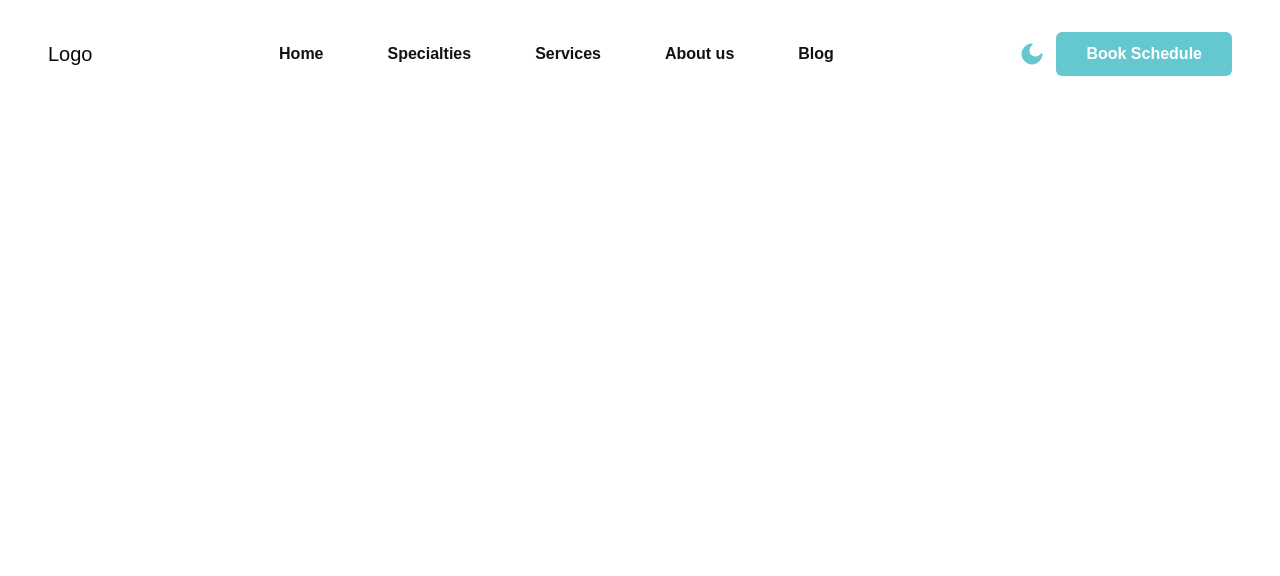
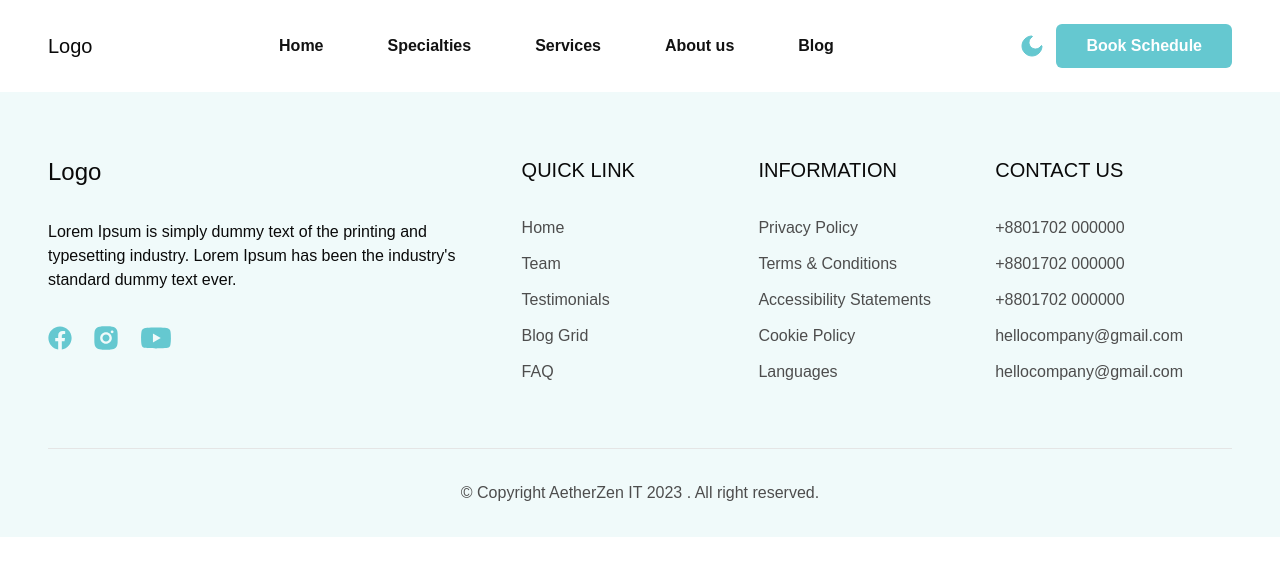
Before and after one commit to AetherZen/medical-saas, a Next.js app: page / in a window 1280 px wide. Shown: the top 576 px of the page. Built offline with nearby package versions, Linux system fonts and the light colour scheme.

Commit message:
created footer section

```diff
--- a/src/app/(client)/layout.js
+++ b/src/app/(client)/layout.js
@@ -1,3 +1,4 @@
+import Footer from "@/components/shared/Footer/Footer";
 import Navbar from "@/components/shared/navbar/Navbar";
 
 export default function ClientLayout({ children }) {
@@ -5,6 +6,7 @@ export default function ClientLayout({ children }) {
     <div>
       <Navbar />
       {children}
+      <Footer />
     </div>
   );
 }
--- a/src/app/layout.js
+++ b/src/app/layout.js
@@ -33,10 +33,7 @@ export default function RootLayout({ children }) {
           enableSystem
           disableTransitionOnChange
         >
-          {/* dummy header to demonstrate the theme switch */}
-          <nav className="flex justify-end p-4">
 
-          </nav>
           {children}
         </ThemeProvider>
       </body>
--- /dev/null
+++ b/src/components/shared/Footer/Footer.jsx
@@ -0,0 +1,93 @@
+import { FaFacebook } from "react-icons/fa";
+import { RiInstagramFill } from "react-icons/ri";
+import { FaYoutube } from "react-icons/fa";
+import Link from "next/link";
+const Footer = () => {
+  return (
+    <div className="bg-[#F0FAFA] dark:bg-gray-900 section-padding-x ">
+      <div className="max-content-width grid grid-cols-10 py-10 lg:py-16 gap-y-5">
+        <div className="col-span-10 lg:col-span-4">
+          <div className="lg:mr-10 text-center lg:text-left">
+            <h1 className="text-lg md:text-2xl dark:text-az-textDark">Logo</h1>
+            <p className="my-4 md:my-8 text-sm md:text-base">
+              Lorem Ipsum is simply dummy text of the printing and typesetting
+              industry. Lorem Ipsum has been the industry's standard dummy text
+              ever.
+            </p>
+            <div className="flex items-center justify-center lg:justify-start gap-5">
+              <FaFacebook className="text-az-primary h-5 w-5 lg:h-6 lg:w-6" />
+              <RiInstagramFill className="text-az-primary h-6 w-6 lg:h-7 lg:w-7" />
+              <FaYoutube className="text-az-primary h-6 lg:h-7  w-7 lg:w-8" />
+            </div>
+          </div>
+        </div>
+        <div className="col-span-10 lg:col-span-2">
+          <h1 className="lg:text-xl dark:text-az-textDark whitespace-nowrap text-center lg:text-left">QUICK LINK</h1>
+          <div className="flex mt-3 justify-center flex-wrap  lg:flex-col gap-3 lg:mt-8 ">
+            <Link className="text-sm md:text-base dark:text-az-textDark text-[#4D4D4D] inline-block lg:block" href="/home">
+              <p>Home</p>
+            </Link>
+            <Link className="text-sm md:text-base dark:text-az-textDark text-[#4D4D4D] inline-block lg:block" href="/home">
+              <p>Team</p>
+            </Link>
+            <Link className="text-sm md:text-base dark:text-az-textDark text-[#4D4D4D] inline-block lg:block" href="/home">
+              <p>Testimonials</p>
+            </Link>
+            <Link className="text-sm md:text-base dark:text-az-textDark text-[#4D4D4D] inline-block lg:block" href="/home">
+              <p className="whitespace-nowrap">Blog Grid</p>
+            </Link>
+            <Link className="text-sm md:text-base dark:text-az-textDark text-[#4D4D4D] inline-block lg:block" href="/home">
+              <p>FAQ</p>
+            </Link>
+          </div>
+        </div>
+        <div className="hidden lg:block lg:col-span-2">
+          <h1 className="text-xl dark:text-az-textDark">INFORMATION</h1>
+          <div className="space-y-3 mt-8">
+            <Link className="dark:text-az-textDark text-sm md:text-base text-[#4D4D4D] block" href="/home">
+              <p>Privacy Policy</p>
+            </Link>
+            <Link className="dark:text-az-textDark text-sm md:text-base text-[#4D4D4D] block" href="/home">
+              <p>Terms & Conditions</p>
+            </Link>
+            <Link className="dark:text-az-textDark text-sm md:text-base text-[#4D4D4D] block" href="/home">
+              <p>Accessibility Statements</p>
+            </Link>
+            <Link className="dark:text-az-textDark text-sm md:text-base text-[#4D4D4D] block" href="/home">
+              <p>Cookie Policy</p>
+            </Link>
+            <Link className="dark:text-az-textDark text-sm md:text-base text-[#4D4D4D] block" href="/home">
+              <p>Languages</p>
+            </Link>
+          </div>
+        </div>
+        <div className="hidden lg:block lg:col-span-2">
+          <h1 className="text-xl dark:text-az-textDark">CONTACT US</h1>
+          <div className="space-y-3 mt-8">
+            <Link className="text-sm md:text-base dark:text-az-textDark text-[#4D4D4D] block" href="/home">
+              <p>+8801702 000000</p>
+            </Link>
+            <Link className="text-sm md:text-base dark:text-az-textDark text-[#4D4D4D] block" href="/home">
+              <p>+8801702 000000</p>
+            </Link>
+            <Link className="text-sm md:text-base dark:text-az-textDark text-[#4D4D4D] block" href="/home">
+              <p>+8801702 000000</p>
+            </Link>
+            <Link className="text-sm md:text-base dark:text-az-textDark text-[#4D4D4D] block" href="/home">
+              <p>hellocompany@gmail.com</p>
+            </Link>
+            <Link className="text-sm md:text-base dark:text-az-textDark text-[#4D4D4D] block" href="/home">
+              <p>hellocompany@gmail.com</p>
+            </Link>
+          </div>
+        </div>
+      </div>
+      <hr />
+      <p className="text-center text-[#4D4D4D] dark:text-[#726e6e] py-8 font-medium">
+        © Copyright AetherZen IT 2023 . All right reserved.
+      </p>
+    </div>
+  );
+};
+
+export default Footer;
--- a/src/components/shared/navbar/Navbar.jsx
+++ b/src/components/shared/navbar/Navbar.jsx
@@ -27,7 +27,7 @@ const Navbar = () => {
     },
   ];
   return (
-    <div className="max-content-width section-padding-x">
+    <div className="max-content-width section-padding-x py-6">
       <div className="flex  justify-between items-center">
         <div>
           <h1 className="text-xl">Logo</h1>
```
